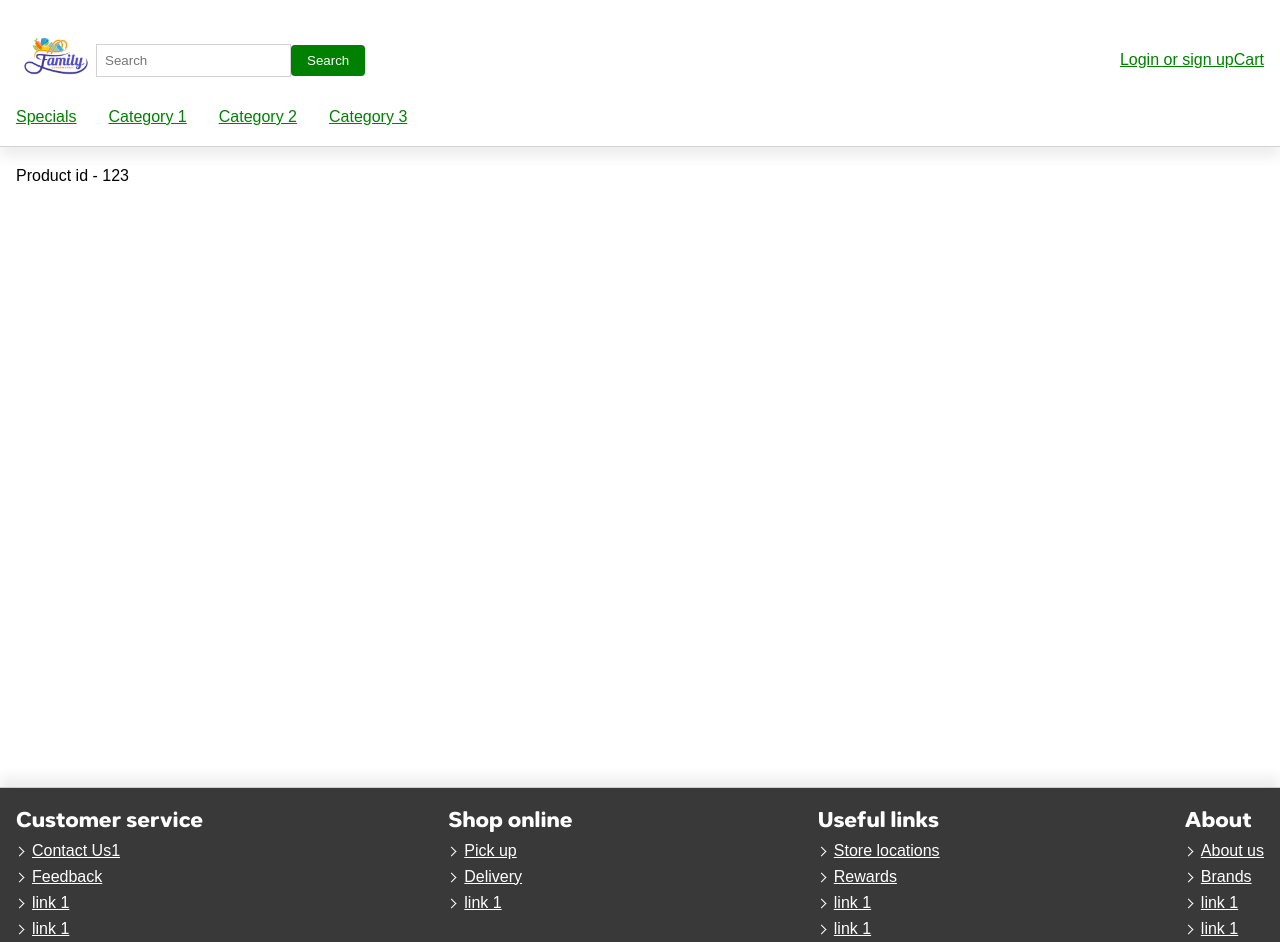
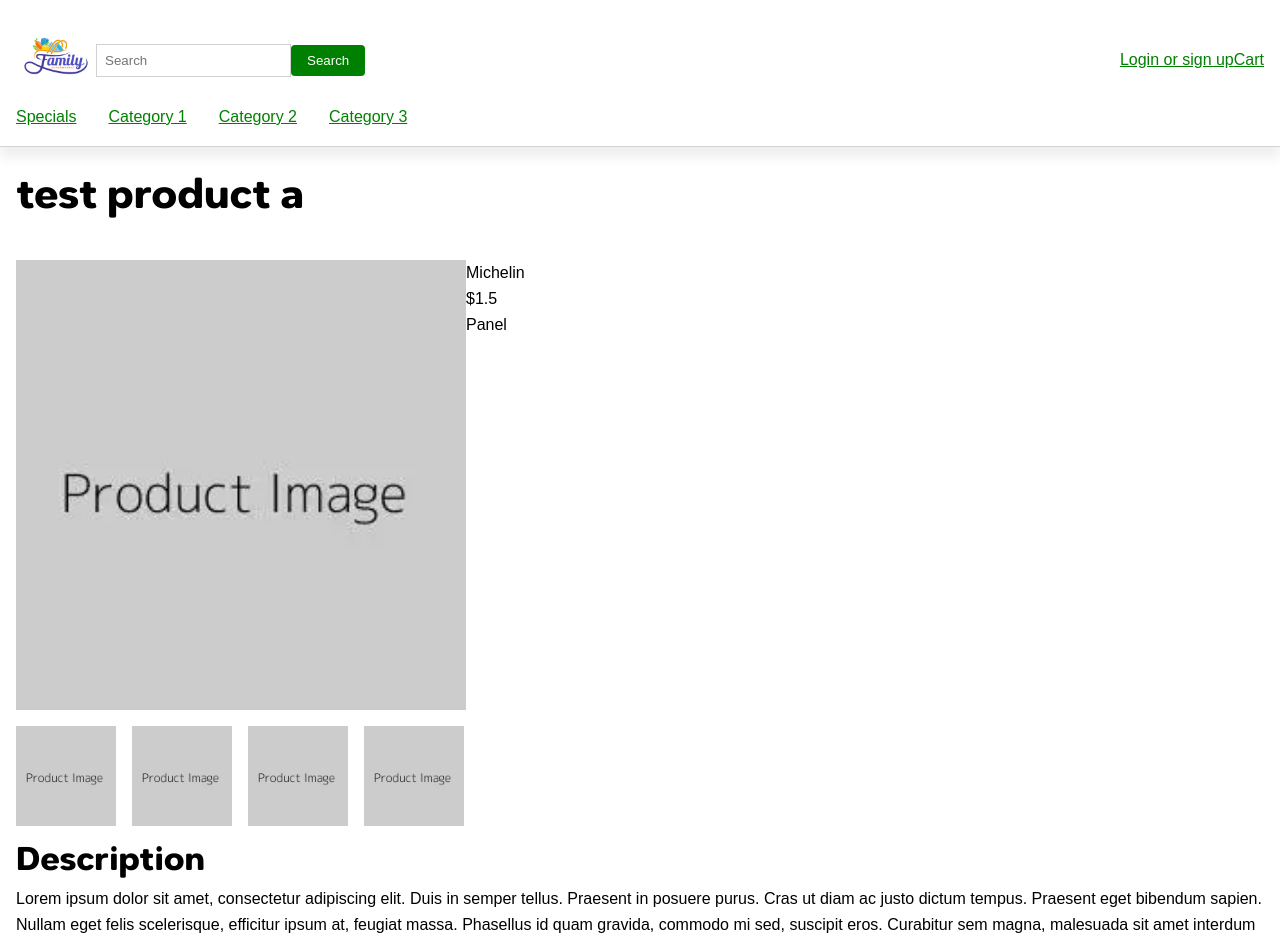
Before and after one commit to dennyjuw/grand, a Next.js app: page /product/123 in a window 1280 px wide. Shown: the top 942 px of the page. Built offline with nearby package versions, Linux system fonts and the light colour scheme.

Commit message:
progress

```diff
--- /dev/null
+++ b/public/mock/data/product/123.json
@@ -0,0 +1,14 @@
+{
+  "id": 123,
+  "title": "test product a",
+  "brand": "Michelin",
+  "imageUrl": [
+    "/mock/img/product-img.jpg",
+    "/mock/img/product-img.jpg",
+    "/mock/img/product-img.jpg",
+    "/mock/img/product-img.jpg"
+  ],
+  "description": "Lorem ipsum dolor sit amet, consectetur adipiscing elit. Duis in semper tellus. Praesent in posuere purus. Cras ut diam ac justo dictum tempus. Praesent eget bibendum sapien. Nullam eget felis scelerisque, efficitur ipsum at, feugiat massa. Phasellus id quam gravida, commodo mi sed, suscipit eros. Curabitur sem magna, malesuada sit amet interdum at, iaculis id diam. Duis placerat euismod vulputate. Mauris a lorem risus. Sed ornare consectetur turpis, nec porta velit elementum sit amet. Nullam venenatis quam turpis, eu lobortis ante ullamcorper quis. Aliquam laoreet diam quis accumsan accumsan. Suspendisse volutpat sit amet ipsum et dictum.",
+  "price": 1.5,
+  "unit": "each"
+}
--- /dev/null
+++ b/src/app/product/[id]/loading.tsx
@@ -0,0 +1,5 @@
+import Loader from '@/components/loader/loader.component';
+
+export default function Loading() {
+  return <Loader />;
+}
--- a/src/app/product/[id]/page.tsx
+++ b/src/app/product/[id]/page.tsx
@@ -1,13 +1,49 @@
-export default function ProductDetailPage({
+import ProductImage from '@/components/product/product-image/product-image.component';
+
+export default async function ProductDetailPage({
   params,
   searchParams,
 }: {
   params: { id: string };
   searchParams: { [key: string]: string | string[] | undefined };
 }) {
+  const data = await getData(params.id);
+  const { id, title, brand, imageUrl, description, price, unit } = data;
+
   return (
     <>
-      <div>Product id - {params.id}</div>
+      <h1>{title}</h1>
+
+      <div className="flex">
+        <ProductImage image={imageUrl} />
+        <div className="">
+          <div className="">{brand}</div>
+          <div className="">${price}</div>
+          Panel
+        </div>
+      </div>
+
+      <div>
+        <h2>Description</h2>
+        <p>{description}</p>
+      </div>
     </>
   );
 }
+
+async function getData(productId: string) {
+  // add 500ms delay - to demonstrate suspense
+  await new Promise((r) => setTimeout(r, 500));
+
+  const res = await fetch(`http://localhost:3000/mock/data/product/123.json`, {
+    next: { revalidate: Number(process.env.FETCH_CACHE_DURATION) },
+  });
+
+  // Recommendation: handle errors
+  if (!res.ok) {
+    // This will activate the closest `error.js` Error Boundary
+    throw new Error('Failed to fetch data');
+  }
+
+  return res.json();
+}
--- /dev/null
+++ b/src/components/product/product-image/product-image.component.module.scss
@@ -0,0 +1,18 @@
+.product-image-container {
+  width: 450px;
+
+  .product-image-main {
+    line-height: 0;
+  }
+
+  .product-image-thumbnail {
+    display: flex;
+    gap: 1rem;
+    margin-top: 1rem;
+
+    a {
+      display: block;
+      width: 100px;
+    }
+  }
+}
--- /dev/null
+++ b/src/components/product/product-image/product-image.component.tsx
@@ -0,0 +1,51 @@
+'use client';
+
+import React, { useState } from 'react';
+import Image from 'next/image';
+import { ProductImageProps } from './product-image.model';
+import styles from './product-image.component.module.scss';
+
+const ProductImage: React.FC<ProductImageProps> = (
+  props: ProductImageProps
+) => {
+  const { image } = props;
+  const [mainImage, setMainImage] = useState(image[0]);
+
+  const thumbnailClick = (e: any) => {
+    e.preventDefault();
+    console.log('thumbnailClick');
+  };
+
+  return (
+    <div className={styles['product-image-container']}>
+      <div className={styles['product-image-main']}>
+        <Image
+          alt=""
+          width={0}
+          height={0}
+          sizes="100vw"
+          style={{ width: '100%', height: 'auto' }}
+          src={image[0]}
+        />
+      </div>
+      {image.length > 1 && (
+        <div className={styles['product-image-thumbnail']}>
+          {image.map((img, i) => (
+            <a key={i} onClick={thumbnailClick}>
+              <Image
+                alt=""
+                width={0}
+                height={0}
+                sizes="100vw"
+                style={{ width: '100%', height: 'auto' }}
+                src={img}
+              />
+            </a>
+          ))}
+        </div>
+      )}
+    </div>
+  );
+};
+
+export default ProductImage;
--- /dev/null
+++ b/src/components/product/product-image/product-image.model.tsx
@@ -0,0 +1,3 @@
+export interface ProductImageProps {
+  image: string[];
+}
--- a/src/components/product/product-tile/product-tile.component.module.scss
+++ b/src/components/product/product-tile/product-tile.component.module.scss
@@ -3,9 +3,12 @@
 .product-tile {
   border-radius: 0.25rem;
   box-shadow: $color-border 1px 1px 6px;
-
   overflow: hidden;
   width: 240px;
+
+  &:hover {
+    box-shadow: $color-border-strong 1px 1px 10px;
+  }
 
   .bottom {
     padding: 0.5rem;
--- a/src/components/product/product-tile/product-tile.component.tsx
+++ b/src/components/product/product-tile/product-tile.component.tsx
@@ -5,11 +5,12 @@ import CartButton from '../cart-button/cart-button.component';
 import styles from './product-tile.component.module.scss';
 
 const ProductTile: React.FC = (props: any) => {
-  const { title, description, imageUrl, price, unit } = props;
+  const { id, title, description, imageUrl, price, unit } = props;
 
   return (
     <div className={styles['product-tile']}>
       <div className={styles['image']}>
+        <Link href={`/product/${id}`}>
           <Image
             alt={title}
             width={0}
@@ -18,10 +19,11 @@ const ProductTile: React.FC = (props: any) => {
             style={{ width: '100%', height: 'auto' }}
             src={imageUrl}
           />
+        </Link>
       </div>
       <div className={styles['bottom']}>
         <div className={styles['title']}>
-          <Link href="/product/apple">{title}</Link>
+          <Link href={`/product/${id}`}>{title}</Link>
         </div>
 
         {description && (
--- a/src/styles/_colors.scss
+++ b/src/styles/_colors.scss
@@ -1 +1,2 @@
 $color-border: #d2d2d2;
+$color-border-strong: #888888;
```
Also changed, not shown: src/app/brand/[name]/page.tsx (added, +7 -0 lines), src/app/brand/page.tsx (added, +7 -0 lines), src/app/error.tsx (renamed from src/app/browse/[categoryId]/error.tsx). Lines whose indentation alone changed are shown as unchanged.
